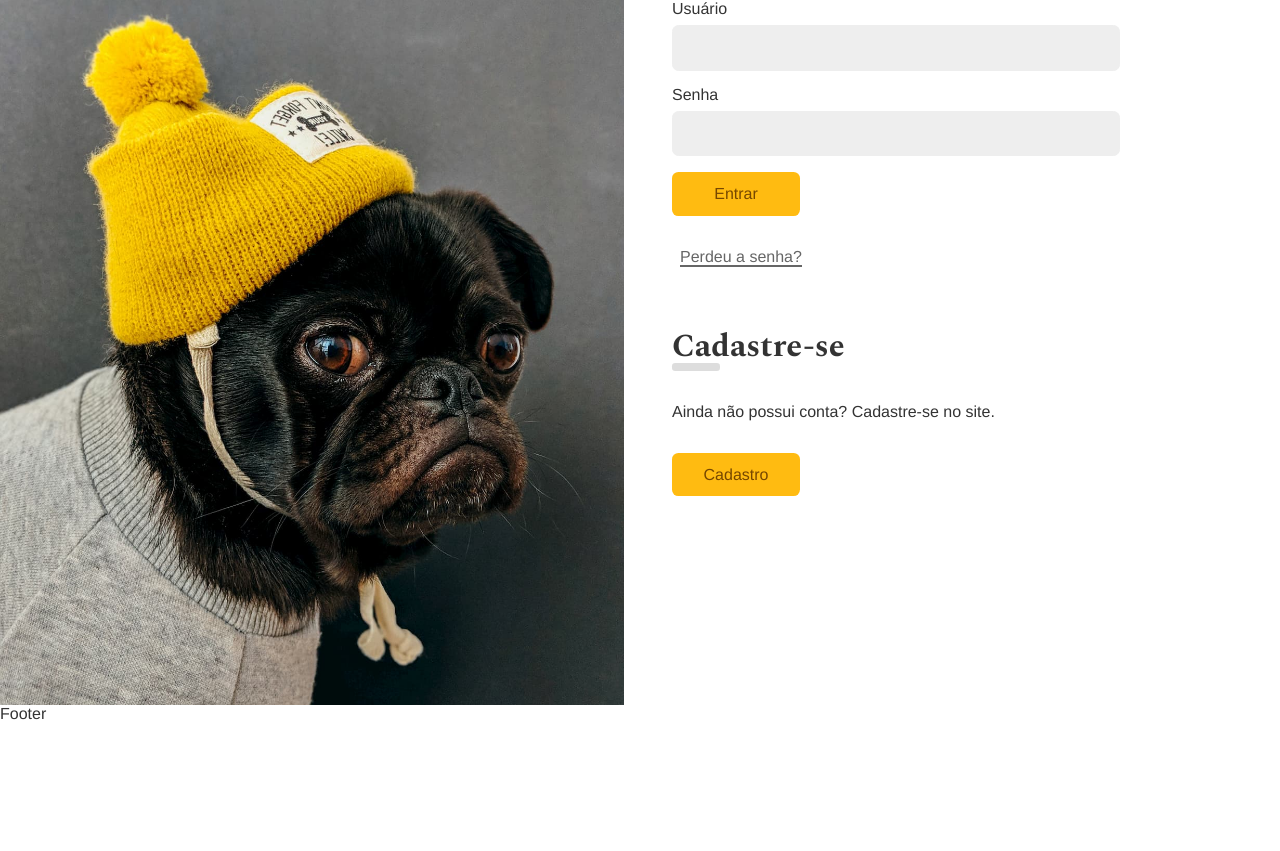
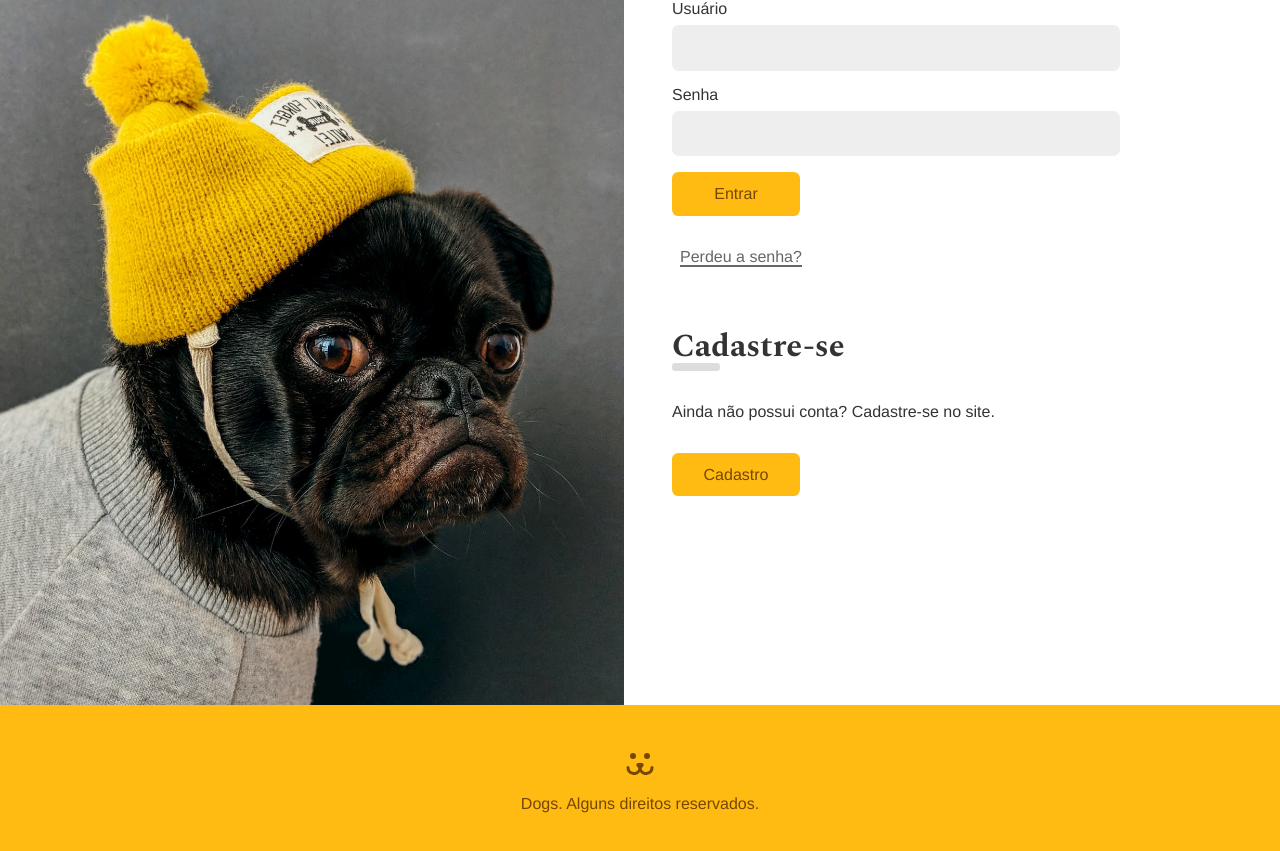
Before and after one commit to jhulyambrozini/curso_react_redux, a React (Vite) app in the folder dogs/: page /login in a window 1280 px wide. Shown: the part 159-1010 px from the top of the page. Before the commit the page ends 882 px from the top, so only its background shows below. Built offline with nearby package versions, Linux system fonts and the light colour scheme; the HTML template or start-up script is replaced by a standard one.

Commit message:
feat: creating footer component

```diff
--- a/dogs/src/App.tsx
+++ b/dogs/src/App.tsx
@@ -17,11 +17,12 @@
 
 function App() {
   return (
-    <>
+    <div className='App'>
       <BrowserRouter>
         <UserStorage>
           <GlobalStyle />
           <Header />
+          <main className='AppBody'>
           <Routes>
             <Route
               path="/"
@@ -52,10 +53,11 @@
               element={<NotFound />}
             />
           </Routes>
+          </main>
           <Footer />
         </UserStorage>
       </BrowserRouter>
-    </>
+    </div>
   );
 }
 
--- a/dogs/src/components/Footer/Footer.tsx
+++ b/dogs/src/components/Footer/Footer.tsx
@@ -1,7 +1,11 @@
-
+import {ReactComponent as Dogs} from '../../assets/dogs-footer.svg'
+import { FooterContainer } from './style'
 const Footer = () => {
   return (
-    <div>Footer</div>
+    <FooterContainer>
+      <Dogs />
+      <p>Dogs. Alguns direitos reservados.</p>
+    </FooterContainer>
   )
 }
 
--- a/dogs/src/components/Footer/style.ts
+++ b/dogs/src/components/Footer/style.ts
@@ -0,0 +1,14 @@
+import styled from "styled-components";
+import { colors } from "../../styles";
+
+export const FooterContainer = styled.footer`
+    background-color: ${colors.primmary};
+    padding: 3rem 1rem 0 1rem;
+    height: 10rem;
+    text-align: center;
+    color: #764701;
+
+    p {
+        margin-top: 1rem;
+    }
+`
--- a/dogs/src/styles.ts
+++ b/dogs/src/styles.ts
@@ -152,4 +152,14 @@
             transform: initial;
         }
     }
+
+    .App {
+        display: flex;
+        flex-direction: column;
+        min-height: calc(100vh + 10rem);
+    }
+
+    .AppBody {
+        flex: 1;
+    }
 `
```
